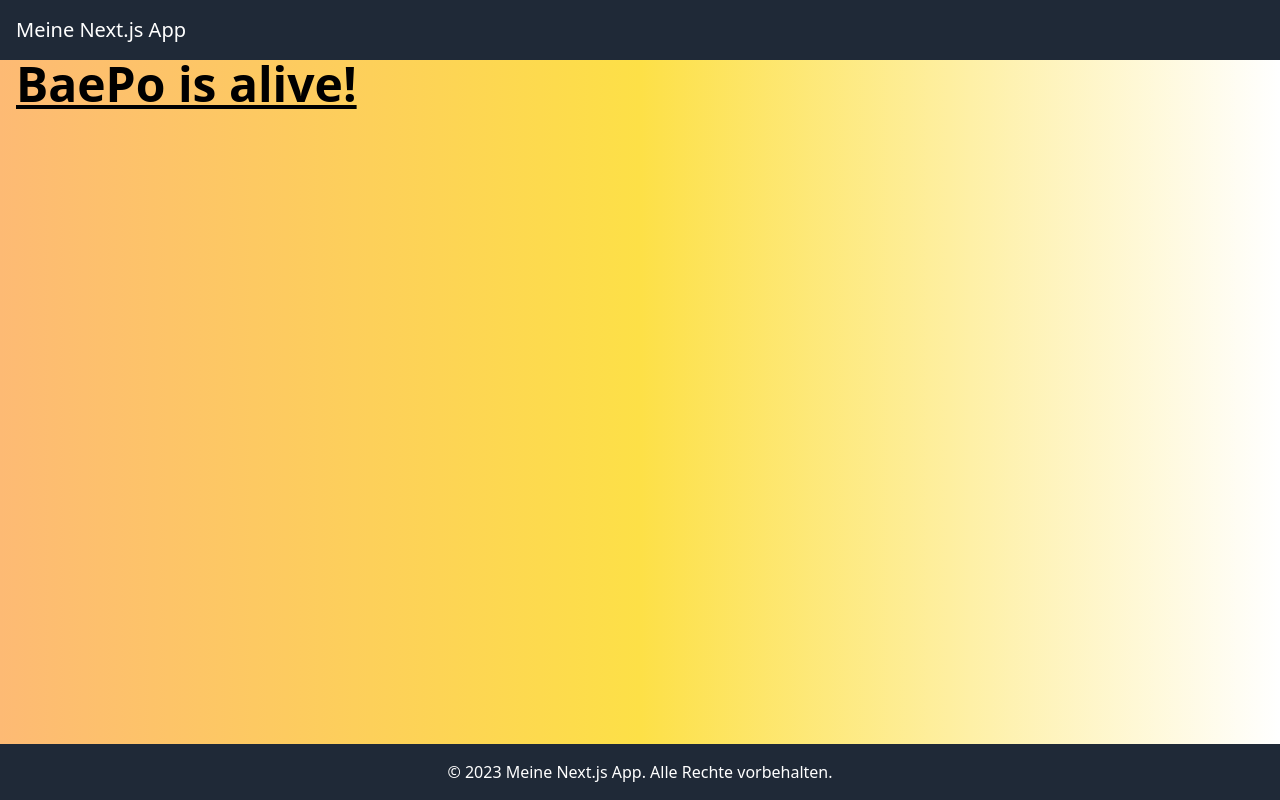
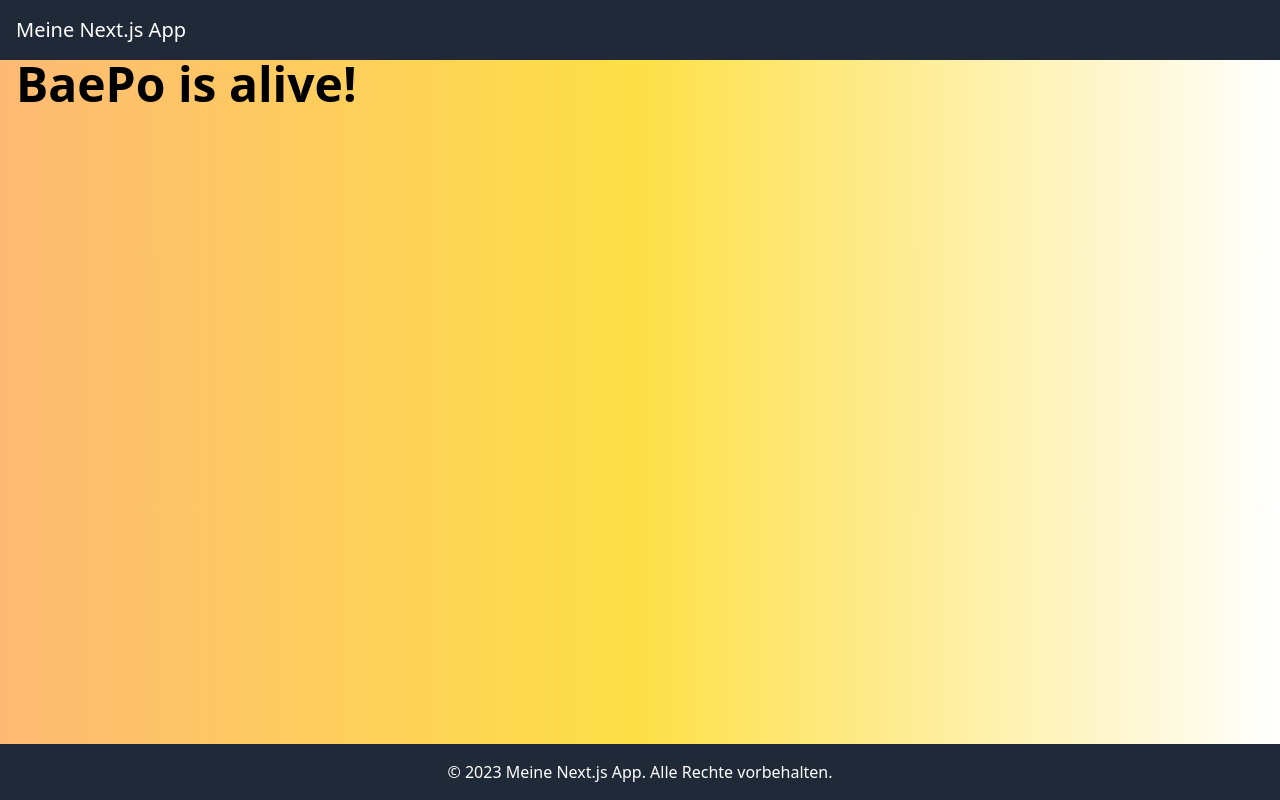
Before and after one commit to Object9050/BaePo3, a Next.js app in the folder my-baepi/nextjs/: page / in a window 1280 px wide. Built offline with nearby package versions, Linux system fonts and the light colour scheme.

Commit message:
message_underline_removed

```diff
--- a/my-baepi/nextjs/pages/index.js
+++ b/my-baepi/nextjs/pages/index.js
@@ -3,7 +3,7 @@ import Layout from "../components/Layout";
 export default function Home() {
   return (
     <Layout>
-      <h1 className="font-bold text-5xl underline">BaePo is alive!</h1>
+      <h1 className="font-bold text-5xl">BaePo is alive!</h1>
     </Layout>
   );
   }
```
